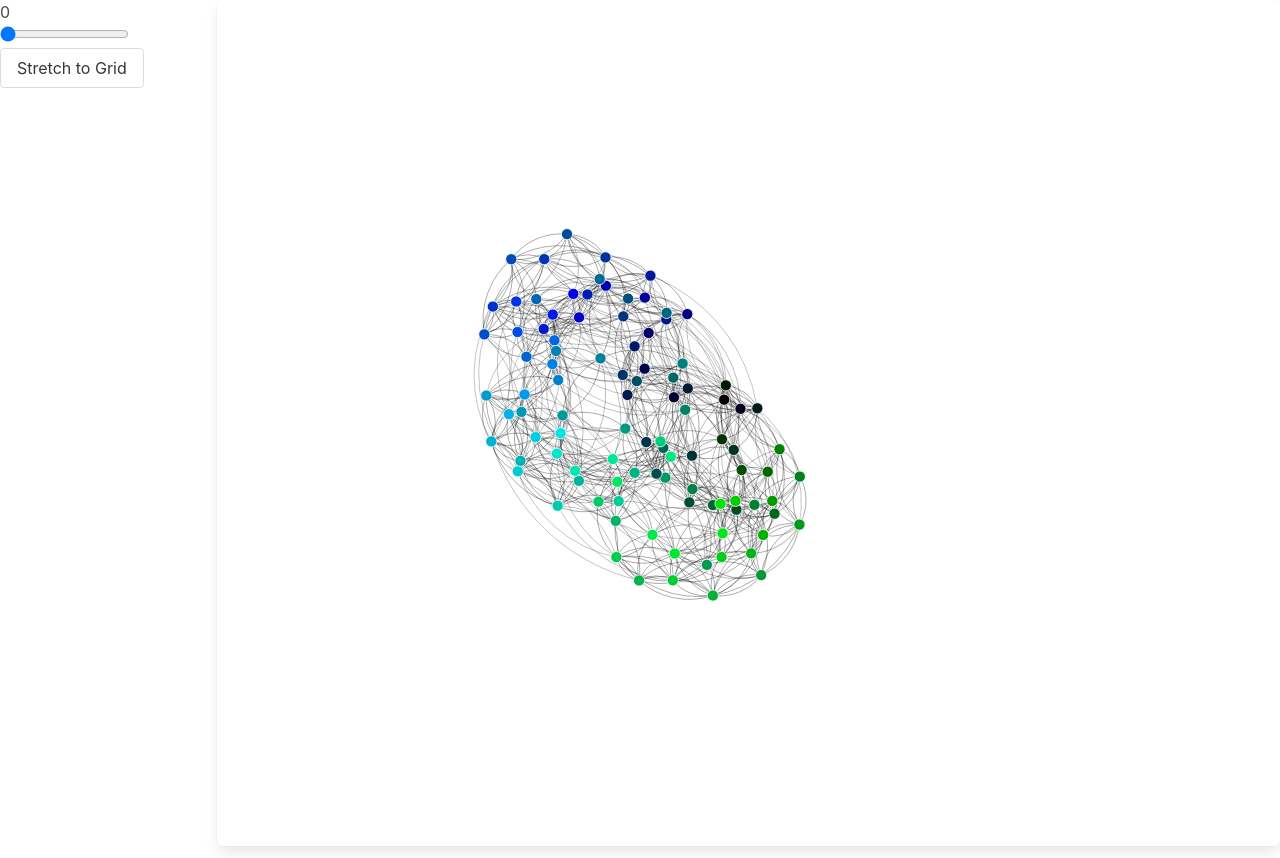
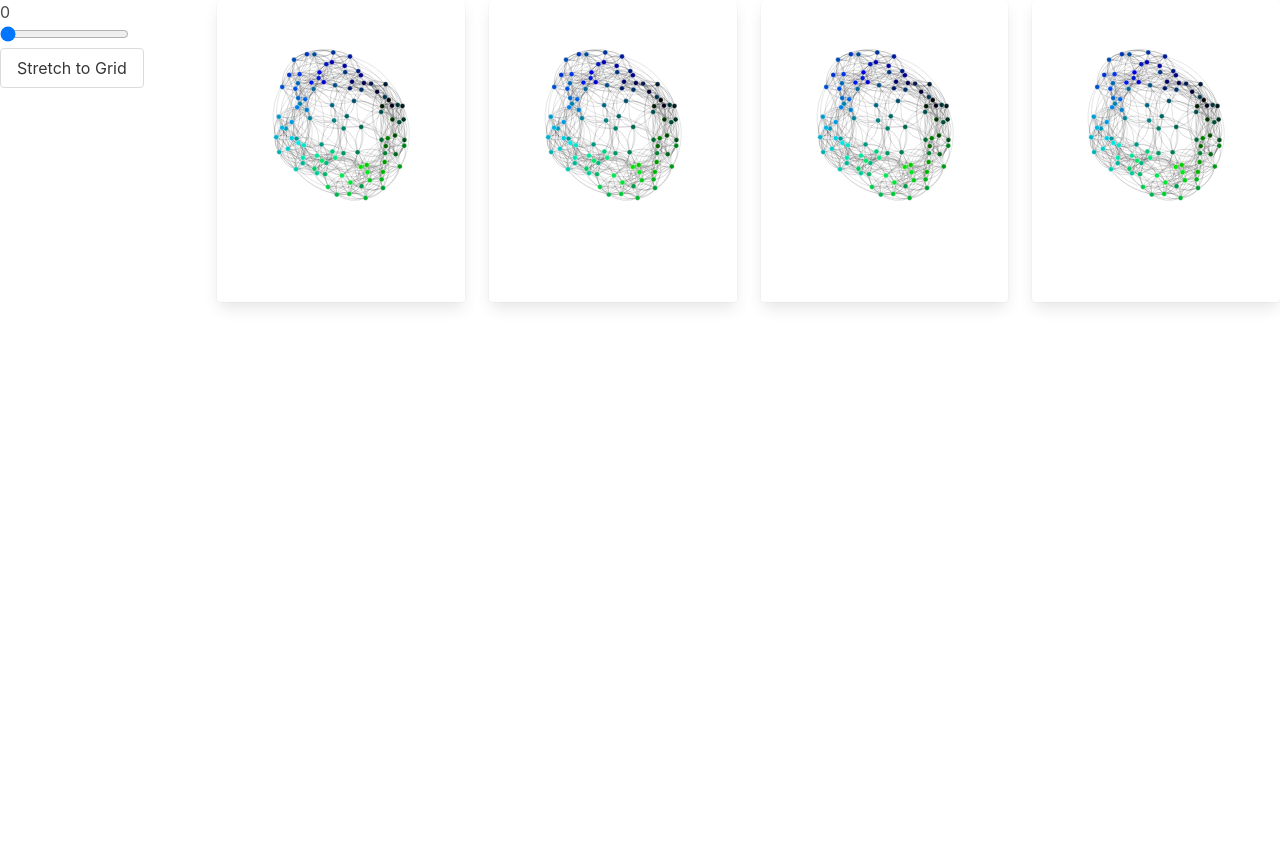
Before and after one commit to mikemoraned/vec2vec, a React (Create React App) app in the folder serve/src/www/react-app/: page / in a window 1280 px wide. After the commit the page ends 800 px from the top, so only its background shows below. Built offline with nearby package versions, Linux system fonts and the light colour scheme.

Commit message:
load multiple

```diff
--- a/serve/src/www/react-app/src/App.js
+++ b/serve/src/www/react-app/src/App.js
@@ -5,15 +5,21 @@ import { ControlStateProvider } from "./ControlState.js";
 import StretchControl from "./StretchControl.js";
 
 function App() {
+  const layouts = ["layout", "layout", "layout", "layout"];
+
   return (
     <div className="App columns">
       <ControlStateProvider>
         <div class="column is-2">
           <StretchControl />
         </div>
-        <div class="column">
-          <GridComponent layoutName="layout" />
-        </div>
+        {layouts.map(layout => {
+          return (
+            <div class="column">
+              <GridComponent layoutName="layout" />
+            </div>
+          );
+        })}
       </ControlStateProvider>
     </div>
   );
--- a/serve/src/www/react-app/src/App.scss
+++ b/serve/src/www/react-app/src/App.scss
@@ -1,8 +1,3 @@
 @charset "utf-8";
 
 @import "../node_modules/bulma/bulma.sass";
-
-.GridComponent svg {
-  height: 100vh;
-  width: 100vh;
-}
--- a/serve/src/www/react-app/src/GridComponent.js
+++ b/serve/src/www/react-app/src/GridComponent.js
@@ -14,7 +14,7 @@ import {
 import { useControlState, setMaximumStretchAction } from "./ControlState.js";
 
 const grid_width = 10;
-const side_length = 1000;
+const side_length = 700;
 const width = side_length;
 const height = side_length;
 const between_point_distance = side_length / grid_width;
@@ -180,10 +180,11 @@ function GridComponent({ layoutName }) {
   }, [stretch, simulation, simulationRunning]);
 
   return (
-    <div className="GridComponent box">
+    <div className="GridComponent card">
+      <div class="card-image">
         <svg
           ref={svgRef}
-        viewBox="0 0 1000 1000"
+          viewBox={`0 0 ${side_length} ${side_length}`}
           preserveAspectRatio="xMidYMid meet"
           onClick={() => dispatch(setMaximumStretchAction())}
         >
@@ -201,6 +202,8 @@ function GridComponent({ layoutName }) {
           </defs>
         </svg>
       </div>
+      <div class="card-content" />
+    </div>
   );
 }
 
```
Lines whose indentation alone changed are shown as unchanged.
